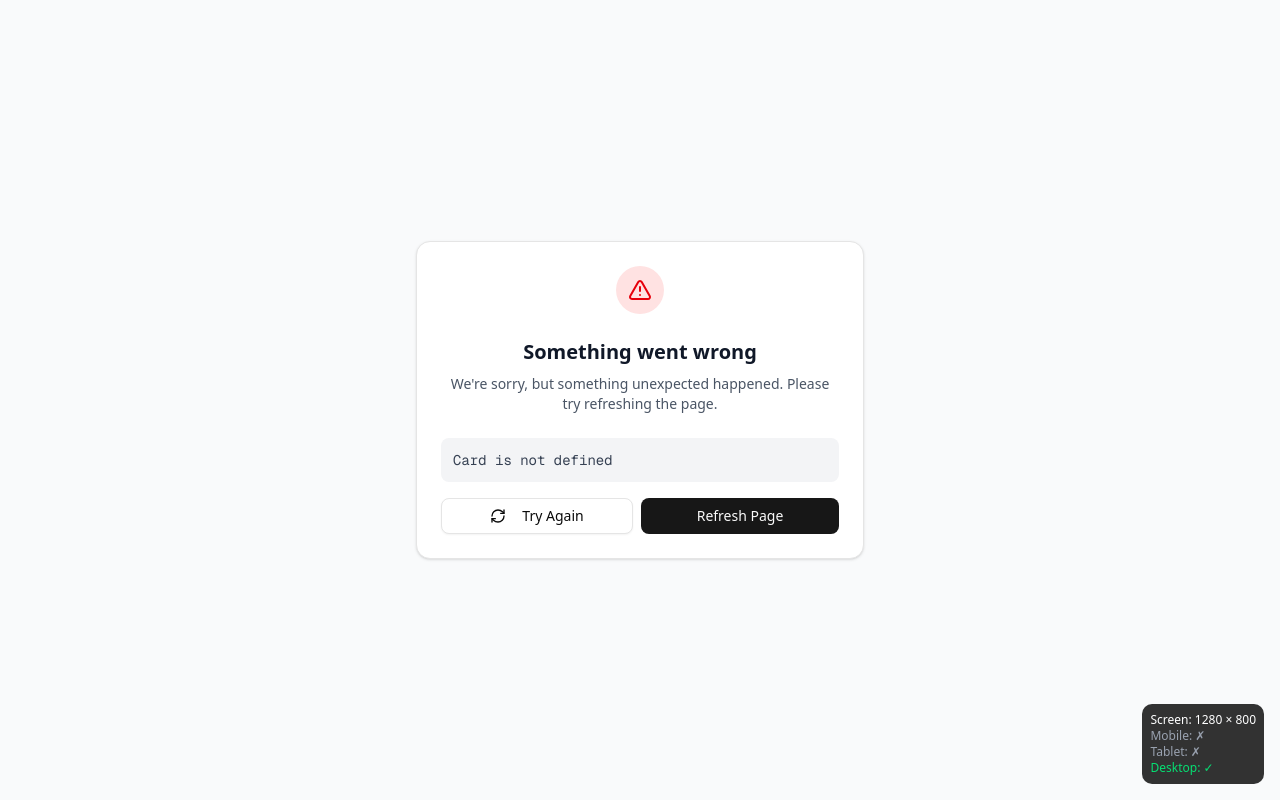
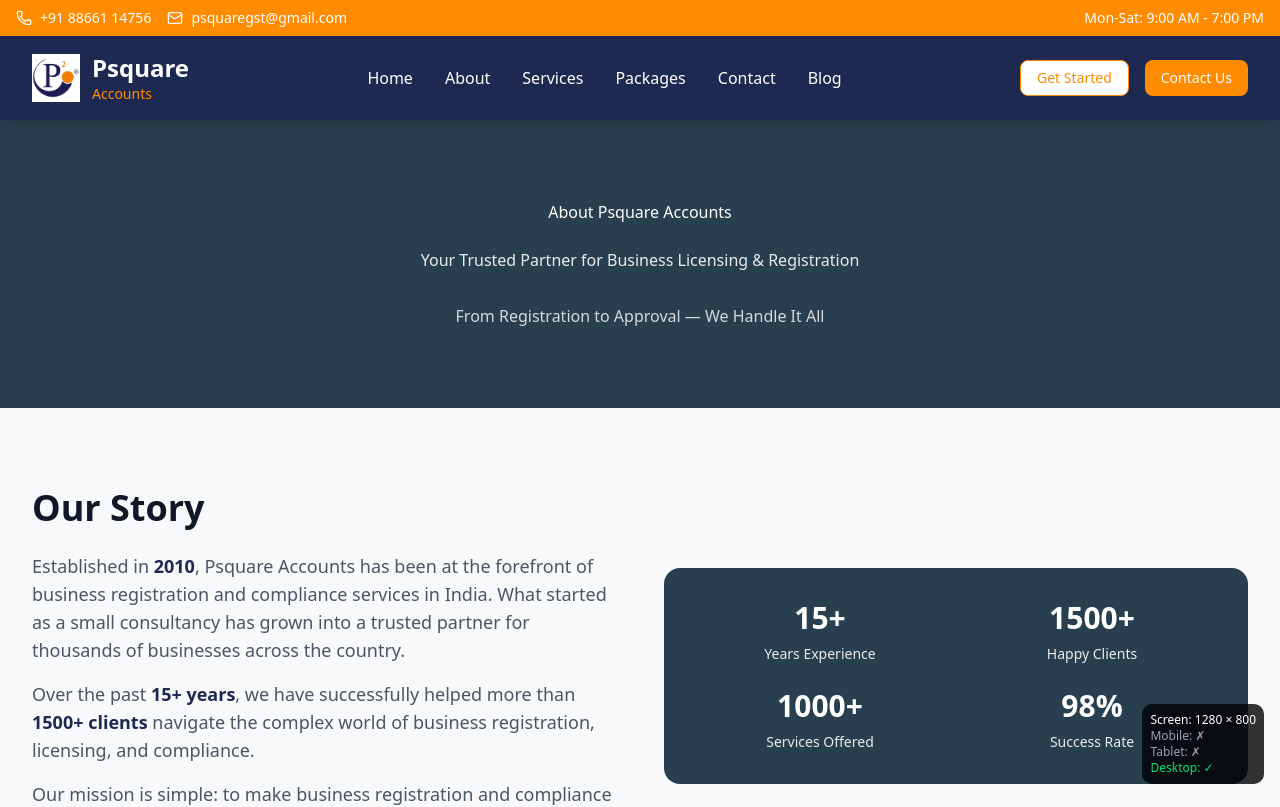
Before and after one commit to RaviparaliyaRP/psquare-accounts-website, a Next.js app in the folder psquare-accounts/: page /about in a window 1280 px wide. Shown: the top 807 px of the page. Built offline with nearby package versions, Linux system fonts and the light colour scheme.

Commit message:
Fix build errors: Add missing typography components and fix imports

```diff
--- a/psquare-accounts/app/(main)/about/page.tsx
+++ b/psquare-accounts/app/(main)/about/page.tsx
@@ -1,8 +1,7 @@
 import { Metadata } from 'next';
 import { Building2, Users, Award, Clock, MapPin, Phone, Mail } from 'lucide-react';
-import { Section, Container, Grid, Flex, Heading1, Heading2, Heading3, BodyLarge, Body } from '@/components/ui/StandardLayout';
-import { StandardCard, StandardCardHeader, StandardCardContent } from '@/components/ui/StandardCard';
-import { StandardButton } from '@/components/ui/StandardButton';
+import { Section, Container, Heading1, BodyLarge, Body } from '@/components/ui/StandardLayout';
+import { Card, CardContent } from '@/components/ui/card';
 import Image from 'next/image';
 
 export const metadata: Metadata = {
--- a/psquare-accounts/app/(main)/privacy/page.tsx
+++ b/psquare-accounts/app/(main)/privacy/page.tsx
@@ -1,6 +1,6 @@
 import { Metadata } from 'next';
 import { Shield, Lock, Eye, Users, FileText, Phone, Mail, MapPin, Clock } from 'lucide-react';
-import { Card, CardContent, CardDescription, CardHeader, CardTitle } from '@/components/ui/card';
+import { Card, CardContent, CardHeader, CardTitle } from '@/components/ui/card';
 
 export const metadata: Metadata = {
   title: 'Privacy Policy - Psquare Accounts | Data Protection & Privacy',
--- a/psquare-accounts/app/(main)/terms/page.tsx
+++ b/psquare-accounts/app/(main)/terms/page.tsx
@@ -1,6 +1,6 @@
 import { Metadata } from 'next';
-import { FileText, Shield, Users, CreditCard, Lock, AlertTriangle, Phone, Mail, MapPin, Clock } from 'lucide-react';
-import { Card, CardContent, CardDescription, CardHeader, CardTitle } from '@/components/ui/card';
+import { FileText, Shield, Users, CreditCard, Lock, AlertTriangle, Phone, Mail, MapPin } from 'lucide-react';
+import { Card, CardContent, CardHeader, CardTitle } from '@/components/ui/card';
 import Link from 'next/link';
 
 export const metadata: Metadata = {
@@ -59,7 +59,7 @@
           </CardHeader>
           <CardContent className="space-y-4">
             <p className="text-gray-700 leading-relaxed">
-              These Terms of Service ("Terms") govern your use of our website psquareaccounts.in and the services we provide related to company registration, GST registration, tax filings, and other corporate documentation support.
+              These Terms of Service (&quot;Terms&quot;) govern your use of our website psquareaccounts.in and the services we provide related to company registration, GST registration, tax filings, and other corporate documentation support.
             </p>
             <p className="text-gray-700 leading-relaxed">
               By accessing or using our website, you agree to comply with these Terms.
--- a/psquare-accounts/components/ui/StandardLayout.tsx
+++ b/psquare-accounts/components/ui/StandardLayout.tsx
@@ -106,3 +106,49 @@
     </div>
   );
 }
+
+// Typography Components
+interface TypographyProps {
+  children: ReactNode;
+  className?: string;
+}
+
+export function Heading1({ children, className }: TypographyProps) {
+  return (
+    <h1 className={cn("text-heading-1", className)}>
+      {children}
+    </h1>
+  );
+}
+
+export function Heading2({ children, className }: TypographyProps) {
+  return (
+    <h2 className={cn("text-heading-2", className)}>
+      {children}
+    </h2>
+  );
+}
+
+export function Heading3({ children, className }: TypographyProps) {
+  return (
+    <h3 className={cn("text-heading-3", className)}>
+      {children}
+    </h3>
+  );
+}
+
+export function BodyLarge({ children, className }: TypographyProps) {
+  return (
+    <p className={cn("text-body-large", className)}>
+      {children}
+    </p>
+  );
+}
+
+export function Body({ children, className }: TypographyProps) {
+  return (
+    <p className={cn("text-body", className)}>
+      {children}
+    </p>
+  );
+}
```
